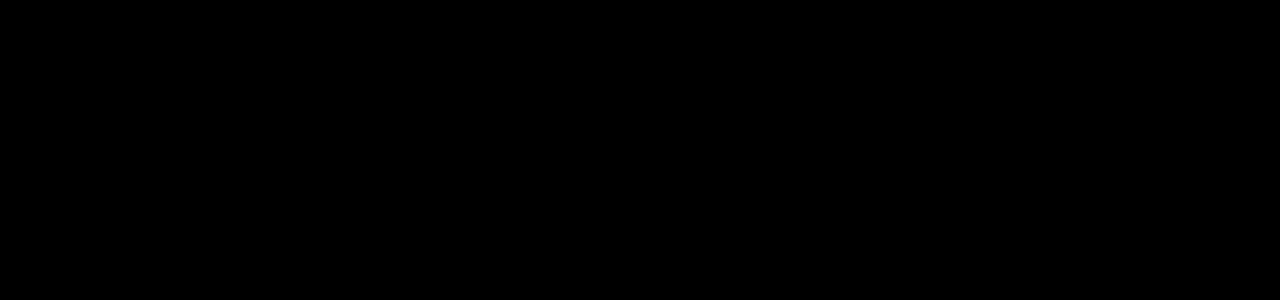
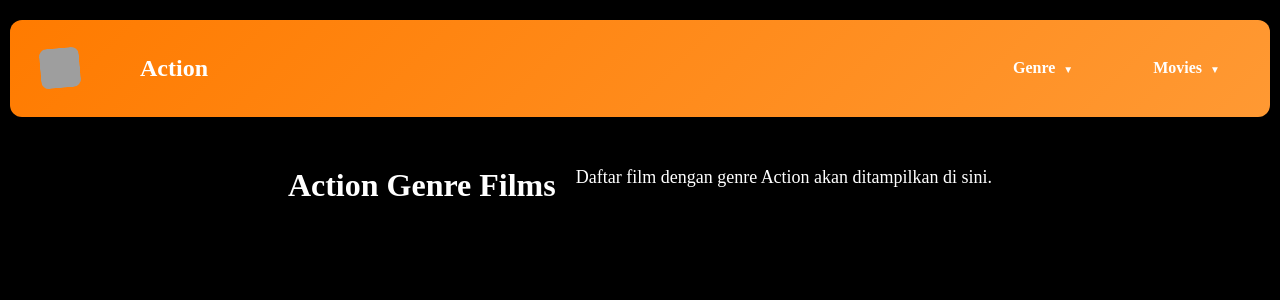
Before and after one commit to Restartor/react-projectsatu, a React (Vite) app: page /films/genre/action in a window 1280 px wide. Shown: the top 300 px of the page. Built offline with nearby package versions, Linux system fonts and the light colour scheme; grey boxes are pictures that could not be loaded.

Commit message:
Berhasil implementasi setiap genre  webpage diberikan arahan melalui File yang menggabungkan lalu mengfilter mereka ke masing masing arah, namun yang bagian Movies Belum

```diff
--- a/src/Navigation Bar(iseng)/dropdownMenu.jsx
+++ b/src/Navigation Bar(iseng)/dropdownMenu.jsx
@@ -4,14 +4,14 @@
 
 const routeTitle = (path) => {
   if (path === "/") return "Home";
-  if (path.startsWith("/films/action")) return "Action";
-  if (path.startsWith("/films/comedy")) return "Comedy";
-  if (path.startsWith("/films/horror")) return "Horror";
-  if (path.startsWith("/films/romance")) return "Romance";
-  if (path.startsWith("/films/fiction")) return "Fiction";
-  if (path.startsWith("/films/adventure")) return "Adventure";
-  if (path.startsWith("/films/thriller")) return "Thriller";
-  if (path.startsWith("/films/animation")) return "Animation";
+  if (path.startsWith("/films/genre/action")) return "Action";
+  if (path.startsWith("/films/genre/comedy")) return "Comedy";
+  if (path.startsWith("/films/genre/horror")) return "Horror";
+  if (path.startsWith("/films/genre/romance")) return "Romance";
+  if (path.startsWith("/films/genre/fiction")) return "Fiction";
+  if (path.startsWith("/films/genre/adventure")) return "Adventure";
+  if (path.startsWith("/films/genre/thriller")) return "Thriller";
+  if (path.startsWith("/films/genre/animation")) return "Animation";
   return "Page";
 };
 
@@ -20,6 +20,10 @@
 
 const location = useLocation();
 const title = routeTitle(location.pathname);
+
+const actionGenre = () => {
+  window.location.href = '/films/genre/action';
+}
 
   return (
     // buatlah dropdown menu jika di hover bagian genre maka akan muncul pilihan genre film seperti Action, Comedy, Horror, Romance, Fiction, Adventure, Thriller, Animation
--- a/src/WebPage/genreFilms/ActionGenre.jsx
+++ b/src/WebPage/genreFilms/ActionGenre.jsx
@@ -1,9 +1,19 @@
+import DropdownMenu from "../../Navigation Bar(iseng)/dropdownMenu";
+import styles from './Genre.module.css';
+import React from 'react';
+import Dropdown from "../../Navigation Bar(iseng)/dropdownMenu";
 function ActionGenre() {
 
-    const memeg = "cape gw woy";
 
     return (
-        <div></div>
+<>
+    <DropdownMenu />
+        <div className={styles.genreFilmsContainer}>
+            <h1 className={styles.title}>Action Genre Films</h1>
+            <p className={styles.description}>Daftar film dengan genre Action akan ditampilkan di sini.</p>
+        </div>
+</>
+
     );
 }
 
--- a/src/WebPage/genreFilms/AdventureGenre.jsx
+++ b/src/WebPage/genreFilms/AdventureGenre.jsx
@@ -0,0 +1,18 @@
+import DropdownMenu from "../../Navigation Bar(iseng)/dropdownMenu";
+import styles from './Genre.module.css';
+import React from 'react';
+
+
+function AdventureGenre() {
+    return (
+        <div>
+    <DropdownMenu />
+            <div className={styles.genreFilmsContainer}>
+                <h1 className={styles.title}>Adventure Genre Films</h1>
+                <p className={styles.description}>Daftar film dengan genre Adventure akan ditampilkan di sini.</p>
+            </div>
+        </div>
+    );
+}
+
+export default AdventureGenre;
--- a/src/WebPage/genreFilms/AnimationGenre.jsx
+++ b/src/WebPage/genreFilms/AnimationGenre.jsx
@@ -0,0 +1,17 @@
+import DropdownMenu from "../../Navigation Bar(iseng)/dropdownMenu";
+import styles from './Genre.module.css';
+import React from 'react';
+
+function AnimationGenre() {
+    return (
+        <div>
+    <DropdownMenu />
+            <div className={styles.genreFilmsContainer}>
+                <h1 className={styles.title}>Animation Genre Films</h1>
+                <p className={styles.description}>Daftar film dengan genre Animation akan ditampilkan di sini.</p>
+            </div>
+        </div>
+    );
+}
+
+export default AnimationGenre;
--- a/src/WebPage/genreFilms/ComedyGenre.jsx
+++ b/src/WebPage/genreFilms/ComedyGenre.jsx
@@ -0,0 +1,17 @@
+import DropdownMenu from "../../Navigation Bar(iseng)/dropdownMenu";
+import styles from './Genre.module.css';
+import React from 'react';
+
+function ComedyGenre() {
+    return (
+        <div>
+    <DropdownMenu />
+            <div className={styles.genreFilmsContainer}>
+                <h1 className={styles.title}>Comedy Genre Films</h1>
+                <p className={styles.description}>Daftar film dengan genre Comedy akan ditampilkan di sini.</p>
+            </div>
+        </div>
+    );
+}
+
+export default ComedyGenre;
--- a/src/WebPage/genreFilms/FictionGenre.jsx
+++ b/src/WebPage/genreFilms/FictionGenre.jsx
@@ -0,0 +1,17 @@
+import DropdownMenu from "../../Navigation Bar(iseng)/dropdownMenu";
+import styles from './Genre.module.css';
+import React from 'react';
+
+function FictionGenre() {
+    return (
+        <div>
+    <DropdownMenu />
+            <div className={styles.genreFilmsContainer}>
+                <h1 className={styles.title}>Fiction Genre Films</h1>
+                <p className={styles.description}>Daftar film dengan genre Fiction akan ditampilkan di sini.</p>
+            </div>
+        </div>
+    );
+}
+
+export default FictionGenre;
--- a/src/WebPage/genreFilms/Genre.module.css
+++ b/src/WebPage/genreFilms/Genre.module.css
@@ -0,0 +1,18 @@
+.genreFilmsContainer {
+  display: flex;
+  flex-wrap: wrap;
+  justify-content: center;
+  gap: 20px;
+  padding: 20px;
+}
+.title {
+    text-align: center;
+    font-size: 32px;
+    margin: 10px 0;
+    font-weight: bold;
+}
+.description {
+    text-align: center;
+    font-size: 18px;
+    margin-top: 10px;
+}
--- /dev/null
+++ b/src/WebPage/genreFilms/GenrePage.jsx
@@ -0,0 +1,35 @@
+import React from 'react';
+import { useParams } from 'react-router-dom';
+import styles from './Genre.module.css';
+import ActionGenre from './ActionGenre';
+import ComedyGenre from './ComedyGenre';
+import HorrorGenre from './HorrorGenre';
+import RomanceGenre from './RomanceGenre';
+import FictionGenre from './FictionGenre';
+import AdventureGenre from './AdventureGenre';
+import ThrillerGenre from './ThrillerGenre';
+import AnimationGenre from './AnimationGenre';
+import Error404 from '../ErrNotFound.jsx';
+
+
+const genreComponents ={
+    action: ActionGenre,
+    comedy: ComedyGenre,
+    horror: HorrorGenre,
+    romance: RomanceGenre,
+    fiction: FictionGenre,
+    adventure: AdventureGenre,
+    thriller: ThrillerGenre,
+    animation: AnimationGenre,
+};
+
+
+function GenrePage() {
+    const { genre } = useParams();
+    const key = typeof genre === 'string' ? genre.toLowerCase() : '';
+    const GenreComponent = genreComponents[key] || null;
+
+    return GenreComponent ? <GenreComponent /> : <Error404 />;
+}
+
+export default GenrePage;
--- a/src/WebPage/genreFilms/HorrorGenre.jsx
+++ b/src/WebPage/genreFilms/HorrorGenre.jsx
@@ -0,0 +1,17 @@
+import DropdownMenu from "../../Navigation Bar(iseng)/dropdownMenu";
+import styles from './Genre.module.css';
+import React from 'react';
+
+function HorrorGenre() {
+    return (
+        <div>
+    <DropdownMenu />
+            <div className={styles.genreFilmsContainer}>
+                <h1 className={styles.title}>Horror Genre Films</h1>
+                <p className={styles.description}>Daftar film dengan genre Horror akan ditampilkan di sini.</p>
+            </div>
+        </div>
+    );
+}
+
+export default HorrorGenre;
--- a/src/WebPage/genreFilms/RomanceGenre.jsx
+++ b/src/WebPage/genreFilms/RomanceGenre.jsx
@@ -0,0 +1,17 @@
+import DropdownMenu from "../../Navigation Bar(iseng)/dropdownMenu";
+import styles from './Genre.module.css';
+import React from 'react';
+
+function RomanceGenre() {
+    return (
+        <div>
+    <DropdownMenu />
+            <div className={styles.genreFilmsContainer}>
+                <h1 className={styles.title}>Romance Genre Films</h1>
+                <p className={styles.description}>Daftar film dengan genre Romance akan ditampilkan di sini.</p>
+            </div>
+        </div>
+    );
+}
+
+export default RomanceGenre;
--- a/src/WebPage/genreFilms/ThrillerGenre.jsx
+++ b/src/WebPage/genreFilms/ThrillerGenre.jsx
@@ -0,0 +1,17 @@
+import DropdownMenu from "../../Navigation Bar(iseng)/dropdownMenu";
+import styles from './Genre.module.css';
+import React from 'react';
+
+function ThrillerGenre() {
+    return (
+        <div>
+    <DropdownMenu />
+            <div className={styles.genreFilmsContainer}>
+                <h1 className={styles.title}>Thriller Genre Films</h1>
+                <p className={styles.description}>Daftar film dengan genre Thriller akan ditampilkan di sini.</p>
+            </div>
+        </div>
+    );
+}
+
+export default ThrillerGenre;
```
Also changed, not shown: src/main.jsx (+16 -5 lines).
